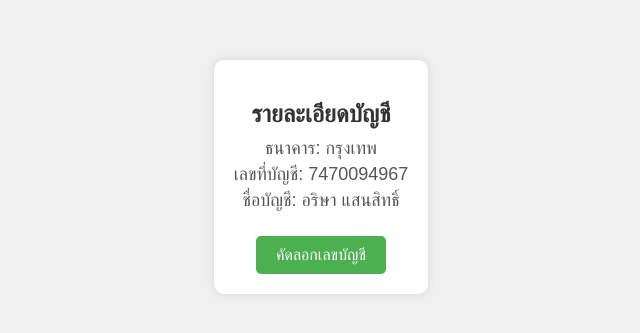
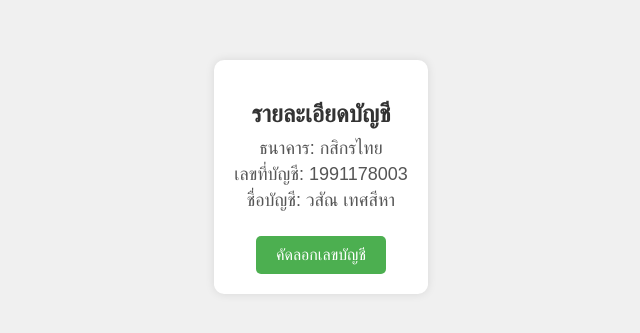
Before and after one commit to wasantedseeha/Kai, a plain HTML site: page accountNumber.html in a window 1280 px wide. Shown: the part 223-556 px from the top of the page, 319-959 px from the left. Drawn offline with Linux system fonts and the light colour scheme.

Commit message:
Update accountNumber.html

```diff
--- a/accountNumber.html
+++ b/accountNumber.html
@@ -46,9 +46,9 @@
 <body>
     <div class="account-details">
         <h2>รายละเอียดบัญชี</h2>
-        <p>ธนาคาร: กรุงเทพ</p>
-        <p>เลขที่บัญชี: <span id="accountNumber">7470094967</span></p>
-        <p>ชื่อบัญชี: อริษา แสนสิทธิ์</p>
+        <p>ธนาคาร: กสิกรไทย</p>
+        <p>เลขที่บัญชี: <span id="accountNumber">1991178003</span></p>
+        <p>ชื่อบัญชี: วสัณ เทศสีหา</p>
         <button onclick="copyAccountNumber()">คัดลอกเลขบัญชี</button>
     </div>
 
```
